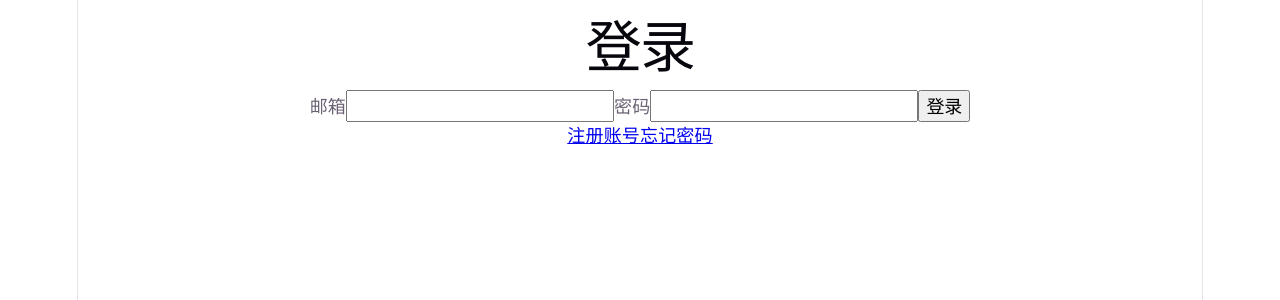
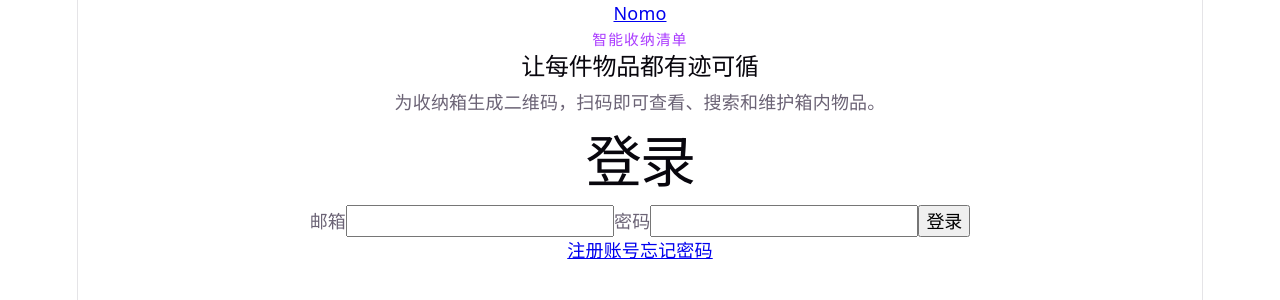
Before and after one commit to Phantomxm2021/hinomo, a React (Vite) app in the folder apps/web/: page /login in a window 1280 px wide. Shown: the top 300 px of the page. Built offline with nearby package versions, Linux system fonts and the light colour scheme; no server answers.

Commit message:
feat: unify Nomo application shell

```diff
--- a/apps/web/src/app/AppShell.tsx
+++ b/apps/web/src/app/AppShell.tsx
@@ -6,10 +6,10 @@ import {
 } from 'react-router-dom'
 
 const navigation = [
+  { to: '/app', label: '工作台', end: true },
   { to: '/app/boxes', label: '箱子' },
   { to: '/app/search', label: '搜索' },
   { to: '/app/scan', label: '扫码' },
-  { to: '/app/spaces', label: '空间' },
 ]
 
 function Navigation() {
@@ -17,6 +17,7 @@ function Navigation() {
     <NavLink
       key={item.to}
       to={item.to}
+      end={item.end}
       className={({ isActive }: NavLinkRenderProps) =>
         isActive ? 'active' : undefined
       }
@@ -30,7 +31,10 @@ export function AppShell() {
   return (
     <div className="app-shell">
       <aside className="desktop-sidebar">
-        <Link className="brand" to="/app/boxes">Nomo</Link>
+        <div className="sidebar-brand">
+          <Link className="brand" to="/app">Nomo</Link>
+          <small>智能收纳清单</small>
+        </div>
         <nav aria-label="主导航"><Navigation /></nav>
       </aside>
       <main className="app-content"><Outlet /></main>
--- /dev/null
+++ b/apps/web/src/app/AuthLayout.tsx
@@ -0,0 +1,17 @@
+import { Link, Outlet } from 'react-router-dom'
+
+export function AuthLayout() {
+  return (
+    <div className="auth-shell">
+      <section className="auth-brand" aria-label="Nomo 产品介绍">
+        <Link className="auth-logo" to="/">Nomo</Link>
+        <div>
+          <p className="eyebrow">智能收纳清单</p>
+          <h2>让每件物品都有迹可循</h2>
+          <p>为收纳箱生成二维码，扫码即可查看、搜索和维护箱内物品。</p>
+        </div>
+      </section>
+      <div className="auth-content"><Outlet /></div>
+    </div>
+  )
+}
--- a/apps/web/src/app/RoutePlaceholders.tsx
+++ /dev/null
@@ -1,4 +0,0 @@
-export function PlaceholderPage({ title, nested = false }: { title: string; nested?: boolean }) {
-  if (nested) return <h1>{title}</h1>
-  return <main><h1>{title}</h1></main>
-}
```
Also changed, not shown: apps/web/src/app/router.tsx (+10 -4 lines), 2 other files (tests, documents, lock files or other folders).
